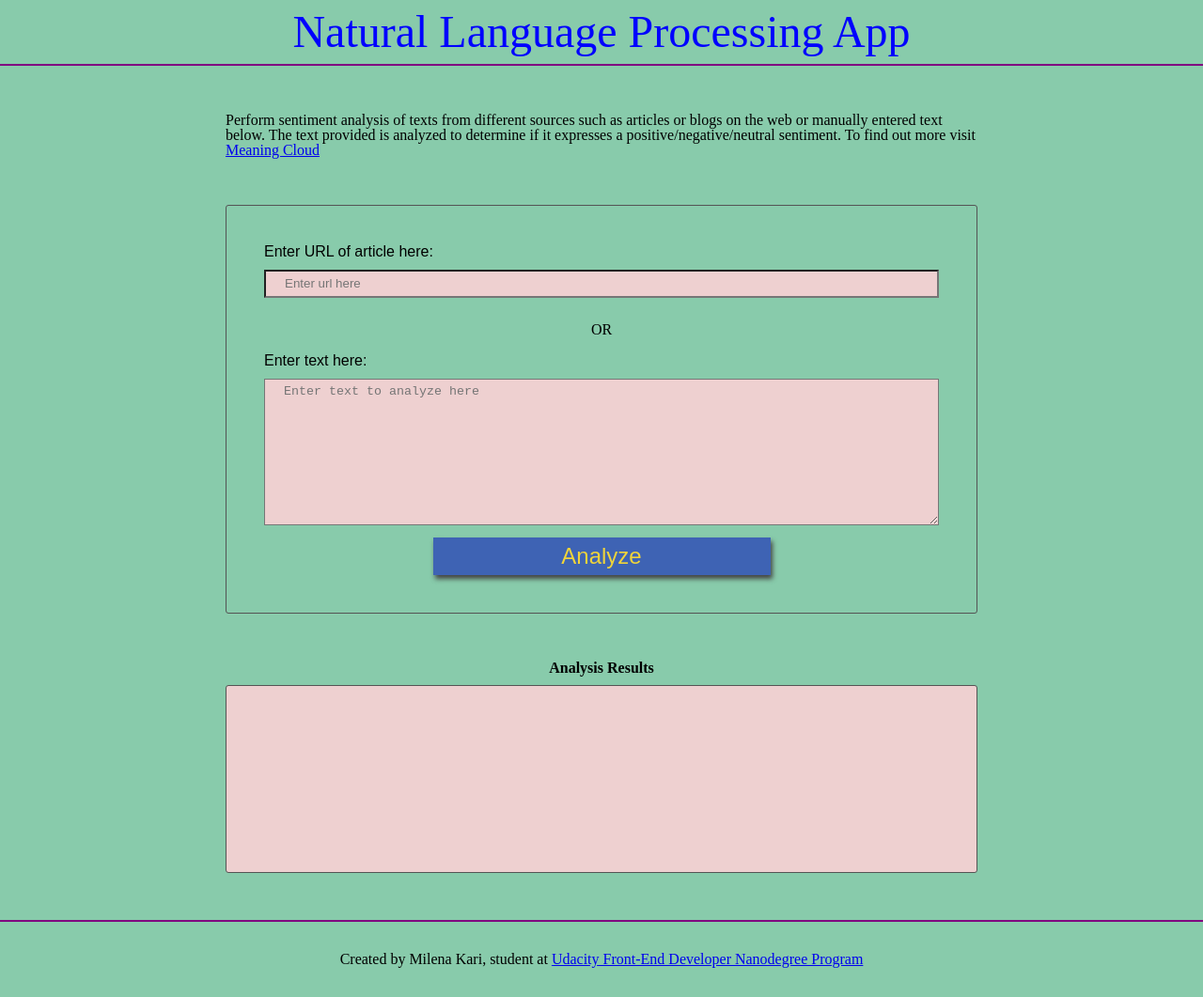
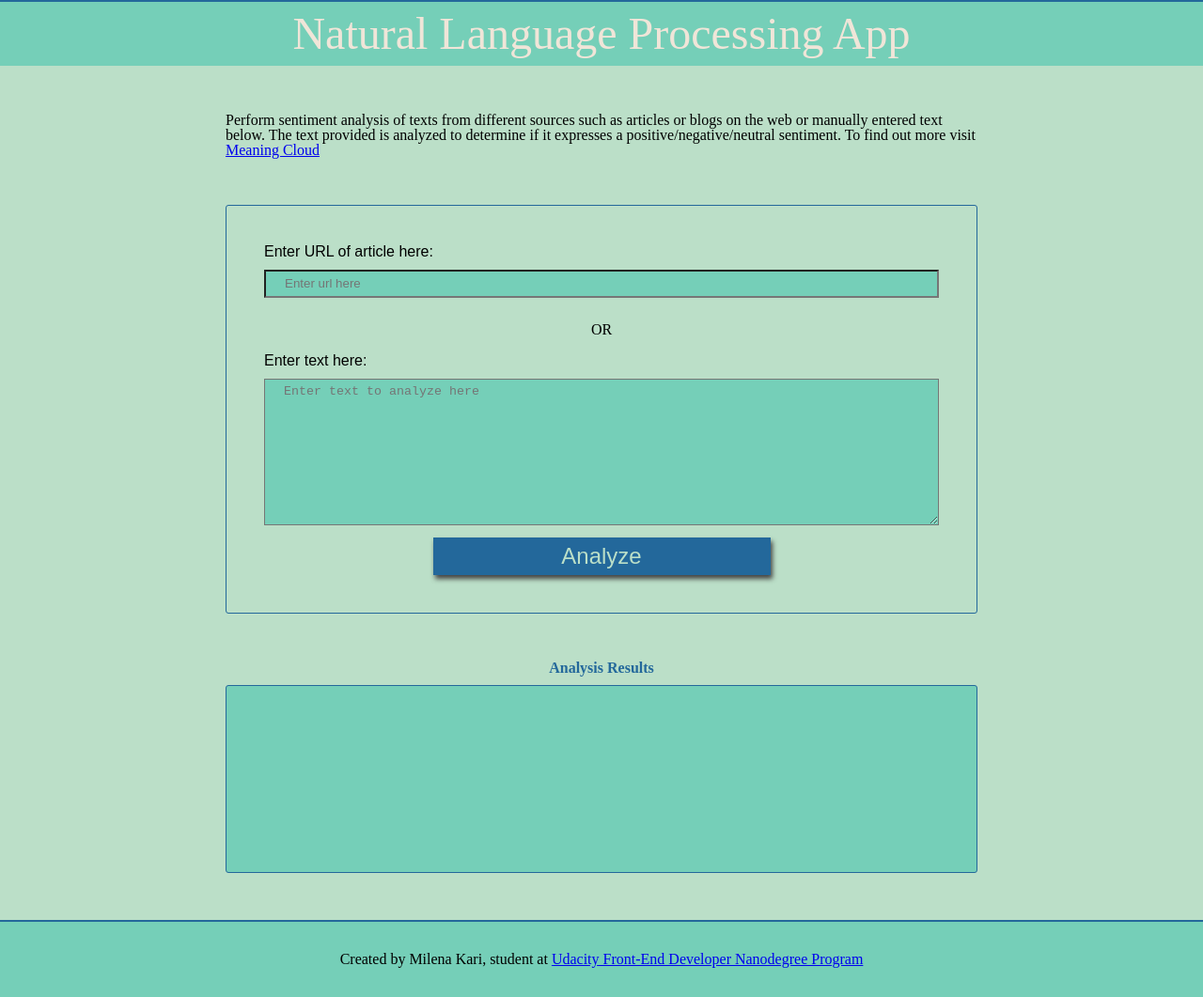
Before and after one commit to milenaonmaui/nlp-app, a website built with webpack: page src/client/views/index.html in a window 1280 px wide. Shown: the whole page at 94% size. Built offline with nearby package versions, Linux system fonts and the light colour scheme.

Commit message:
Changed color scheme

```diff
--- a/package.json
+++ b/package.json
@@ -25,10 +25,10 @@
     "babel-loader": "^8.0.6",
     "clean-webpack-plugin": "^3.0.0",
     "css-loader": "^5.0.1",
+    "dart-sass": "^1.25.0",
     "html-webpack-plugin": "^3.2.0",
     "jest": "^26.6.3",
     "mini-css-extract-plugin": "^0.9.0",
-    "node-sass": "^5.0.0",
     "optimize-css-assets-webpack-plugin": "^5.0.4",
     "sass-loader": "^10.1.1",
     "style-loader": "^2.0.0",
--- a/src/client/styles/base.scss
+++ b/src/client/styles/base.scss
@@ -1,15 +1,13 @@
-$background-color:  rgb(136,203,171);
-$form-color:  rgb(238, 208, 208);
+$background-color: #bbdfc8;
+$secondary-color: #75cfb8;
+$text-color: #f0e5d8;
+$button-color: #23689b;
 
 body {
     background: $background-color;
     display: flex;
     flex-direction: column;
     min-height: 100vh;
-}
-
-main {
-    flex: 2;
 }
 
 section {
@@ -21,13 +19,5 @@ h2 {
     text-align: center;
     font-weight: 600;
     margin-bottom: 10px;
+    color: $button-color;
 }
-
-#results {
-    background-color: $form-color;
-    margin: 0 auto;
-    min-height: 200px;
-    border: 1px solid #545454;
-    border-radius: 3px;
-    padding: 40px;
-}
--- a/src/client/styles/footer.scss
+++ b/src/client/styles/footer.scss
@@ -1,5 +1,11 @@
+$background-color: #bbdfc8;
+$secondary-color: #75cfb8;
+$text-color: #f0e5d8;
+$button-color: #23689b;
+
 footer {
-    border-top: solid purple 2px;
+    background-color: $secondary-color;
+    border-top: solid $button-color 2px;
     text-align: center;
     padding: 2em;
 }
--- a/src/client/styles/form.scss
+++ b/src/client/styles/form.scss
@@ -1,5 +1,10 @@
+$background-color: #bbdfc8;
+$secondary-color: #75cfb8;
+$text-color: #f0e5d8;
+$button-color: #23689b;
+
 form {
-    border: 1px solid #545454;
+    border: 1px solid #23689b;
     border-radius: 3px;
     padding: 40px;
 }
@@ -10,7 +15,7 @@ label {
 }
 
 input, textarea {
-    background-color: rgb(238, 208, 208);
+    background-color: $secondary-color;
     padding: 5px 20px;
     width: 100%;
     line-height: 16px;
@@ -25,8 +30,8 @@ input:invalid {
     display: block;
     margin: 0 auto;
     width: 50%;
-    background: #3e63b4;
-    color: #f0d43a;
+    background: $button-color;
+    color: $background-color;
     font-size: 1.5em;
     padding: 0.5em;
     border: none;
@@ -37,3 +42,12 @@ input:invalid {
     margin: 1em;
     text-align: center;
 }
+
+#results {
+    background-color: $secondary-color;
+    margin: 0 auto;
+    min-height: 200px;
+    border: 1px solid #23689b;
+    border-radius: 3px;
+    padding: 40px;
+}
--- a/src/client/styles/header.scss
+++ b/src/client/styles/header.scss
@@ -1,12 +1,17 @@
+$background-color: #bbdfc8;
+$secondary-color: #75cfb8;
+$text-color: #f0e5d8;
+$button-color: #23689b;
+
 header {
     display: flex;
     justify-content: center;
     padding: 10px 40px;
-    border-bottom: solid purple 2px;
+    background-color: $secondary-color;
+    border-top: solid $button-color 2px;
 }
 
 h1 {
     font-size: 3em;
-    color: blue;
-
+    color: $text-color;
 }
```
Also changed, not shown: 1 other file.
